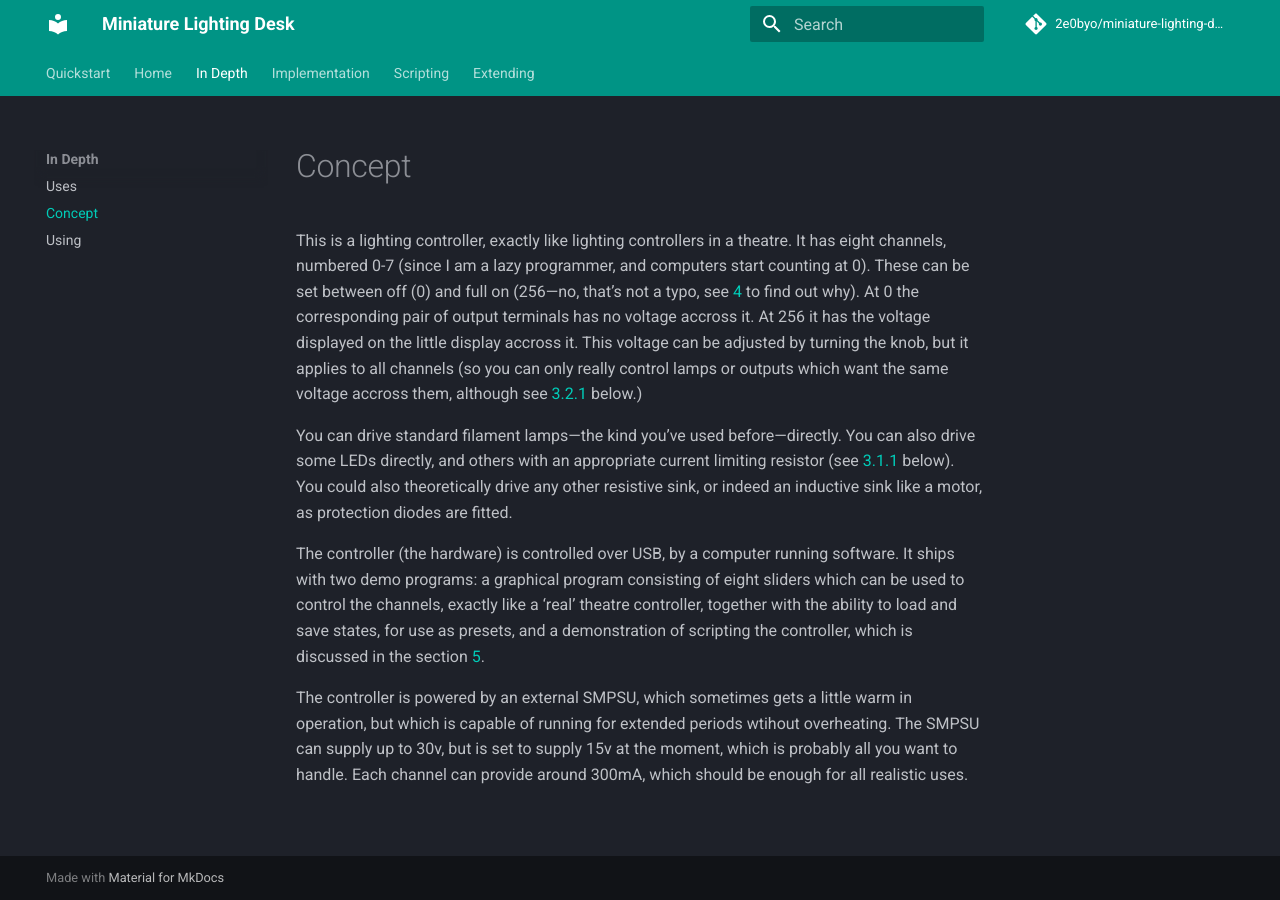
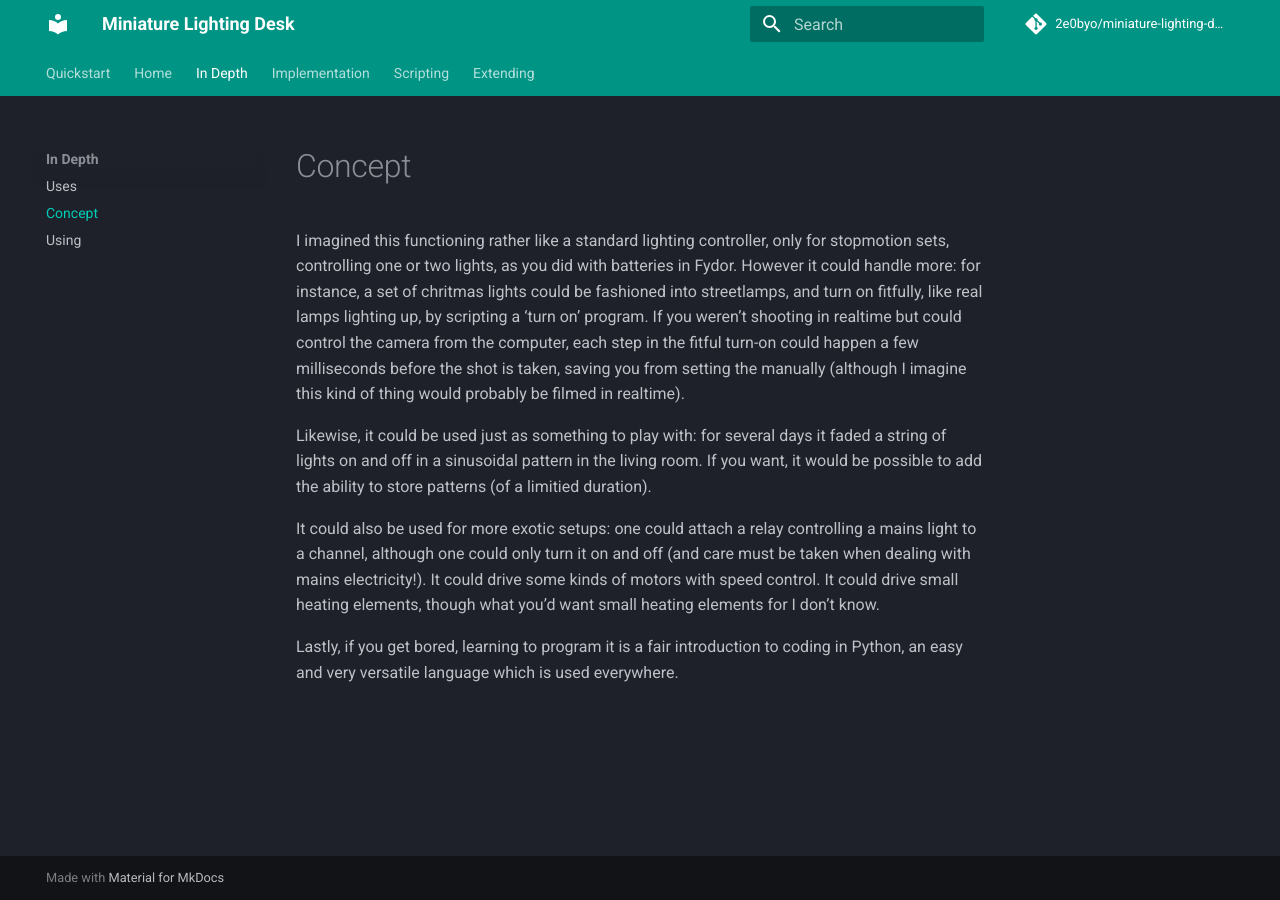
Before and after one commit to 2e0byo/miniature-lighting-desk, an MkDocs documentation site: the page built from docs/uses/concept.md, in a window 1280 px wide. Built offline with MkDocs 1.6.1 and Material for MkDocs 9.7.7, drawn with Linux system fonts in a browser that asks for light colours; comment, search, counter and statistics services are not loaded.

Commit message:
docs: correct concept.

```diff
--- a/docs/uses/concept.md
+++ b/docs/uses/concept.md
@@ -1,31 +1,26 @@
-This is a lighting controller, exactly like lighting controllers in a
-theatre.  It has eight channels, numbered 0-7 (since I am a lazy
-programmer, and computers start counting at 0).  These can be set
-between off (0) and full on (256---no, that’s not a typo, see
-[4](#orgc780223) to find out why).  At 0 the corresponding pair of
-output terminals has no voltage accross it.  At 256 it has the voltage
-displayed on the little display accross it.  This voltage can be
-adjusted by turning the knob, but it applies to all channels (so you
-can only really control lamps or outputs which want the same voltage
-accross them, although see [3.2.1](#org0329802) below.)
+I imagined this functioning rather like a standard lighting
+controller, only for stopmotion sets, controlling one or two lights,
+as you did with batteries in Fydor.  However it could handle more: for
+instance, a set of chritmas lights could be fashioned into
+streetlamps, and turn on fitfully, like real lamps lighting up, by
+scripting a ‘turn on’ program.  If you weren’t shooting in realtime
+but could control the camera from the computer, each step in the
+fitful turn-on could happen a few milliseconds before the shot is
+taken, saving you from setting the manually (although I imagine this
+kind of thing would probably be filmed in realtime).
 
-You can drive standard filament lamps&#x2014;the kind you’ve used
-before&#x2014;directly.  You can also drive some LEDs directly, and others
-with an appropriate current limiting resistor (see [3.1.1](#org26e2c7d) below).  You
-could also theoretically drive any other resistive sink, or indeed an
-inductive sink like a motor, as protection diodes are fitted.
+Likewise, it could be used just as something to play with: for several
+days it faded a string of lights on and off in a sinusoidal pattern in
+the living room.  If you want, it would be possible to add the ability
+to store patterns (of a limitied duration).
 
-The controller (the hardware) is controlled over USB, by a computer
-running software.  It ships with two demo programs: a graphical
-program consisting of eight sliders which can be used to control the
-channels, exactly like a ‘real’ theatre controller, together with the
-ability to load and save states, for use as presets, and a
-demonstration of scripting the controller, which is discussed in the
-section [5](#orge444fa1).
+It could also be used for more exotic setups: one could attach a relay
+controlling a mains light to a channel, although one could only turn
+it on and off (and care must be taken when dealing with mains
+electricity!).  It could drive some kinds of motors with speed
+control.  It could drive small heating elements, though what you’d
+want small heating elements for I don’t know.
 
-The controller is powered by an external SMPSU, which sometimes gets a
-little warm in operation, but which is capable of running for extended
-periods wtihout overheating.  The SMPSU can supply up to 30v, but is
-set to supply 15v at the moment, which is probably all you want to
-handle.  Each channel can provide around 300mA, which should be enough
-for all realistic uses.
+Lastly, if you get bored, learning to program it is a fair
+introduction to coding in Python, an easy and very versatile language
+which is used everywhere.
```
